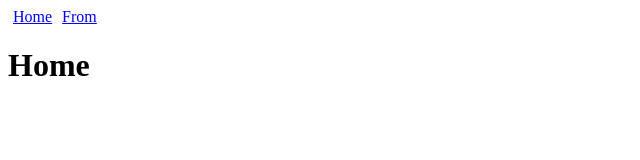
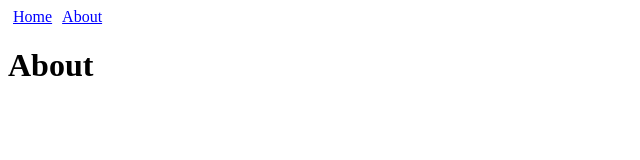
Before and after one commit to VahanAper/react-router-4, a React (Create React App) app: page / in a window 1280 px wide. Shown: the top 160 px of the page, without its empty margins (0-640 px from the left). Built offline with nearby package versions, Linux system fonts and the light colour scheme.

Commit message:
dofferent router types

```diff
--- a/src/App.js
+++ b/src/App.js
@@ -1,42 +1,51 @@
 import React from 'react';
 import {
-  BrowserRouter as Router,
+  BrowserRouter,
+  HashRouter,
+  MemoryRouter,
+  StaticRouter,
+  NativeRouter,
   Route,
   Link,
-  Prompt,
 } from 'react-router-dom';
 
 import './App.css';
-
-const Home = () => (<h1>Home</h1>);
-class Form extends React.Component {
-  state = {
-    dirty: false,
-  }
-  setDirty = () => this.setState({ dirty: true });
-
-  render() {
-    return (
-      <div>
-        <h1>Form</h1>
-        <input type="text" onInput={this.setDirty} />
-        <Prompt
-          when={this.state.dirty}
-          message="Data will be lost!"
-        />
-      </div>
-    );
-  }
-}
-const App = (props) => (
-  <Router>
-    <div>
-      <Link to="/">Home</Link>
-      <Link to="/form">From</Link>
-      <Route exact path="/" component={Home} />
-      <Route path="/form" component={Form} />
-    </div>
-  </Router>
+const LinksRoutes = () => (
+  <div>
+    <Link to="/">Home</Link>
+    <Link to="/about">About</Link>
+    <Route exact path="/" render={() => <h1>Home</h1>} />
+    <Route path="/about" render={() => <h1>About</h1>} />
+  </div>
 );
 
-export default App;
+const forceRefresh = () => {
+  console.log(new Date());
+  return true;
+}
+
+const BrowserRouterApp = () => (
+  <BrowserRouter forceRefresh={forceRefresh()}>
+    <LinksRoutes />
+  </BrowserRouter>
+);
+const HashRouterApp = () => (
+  <HashRouter hashType="noslash">
+    <LinksRoutes />
+  </HashRouter>
+);
+const MemoryRouterApp = () => (
+  <MemoryRouter
+    initialEntries={['/', '/about']}
+    initialIndex={1}
+  >
+    <LinksRoutes />
+  </MemoryRouter>
+);
+const StaticRouterApp = () => (
+  <StaticRouter location="/about" context={{}}>
+    <LinksRoutes />
+  </StaticRouter>
+);
+
+export default StaticRouterApp;
```
